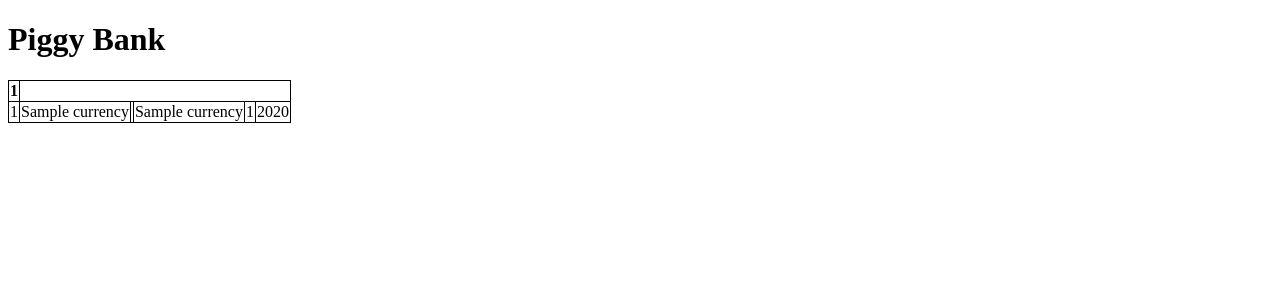
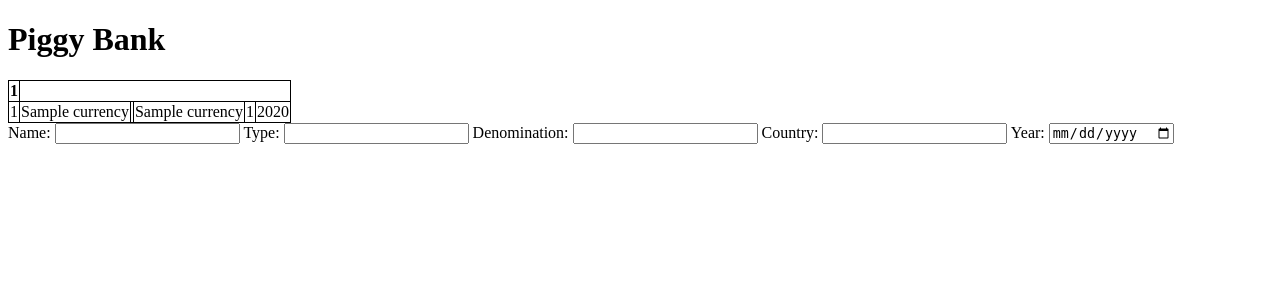
Before and after one commit to FLPL-Code-Club/piggy-bank, a PHP site: page / in a window 1280 px wide. Shown: the top 300 px of the page. Run offline with PHP 8.4, Linux system fonts and the light colour scheme; tables that the repository leaves empty or names only in its code hold one stand-in row (values such as "Sample post").

Commit message:
Testing Insert Query

```diff
--- /dev/null
+++ b/dollaz.php
@@ -0,0 +1,4 @@
+<?php
+$query="insert into piggybank (name, type, denomination, country, year) '".$_POST['name']."','".$_POST['type']."',".$_POST['denomination'].",'".$_POST['country']."',".$_POST['year'];
+echo $query
+ ?>
--- a/index.php
+++ b/index.php
@@ -44,5 +44,17 @@
 
 			?>
 		</table>
+		<form action="dollaz.php" method="post">
+			<label for="name">Name:</label>
+				<input type="text" name="name">
+			<label for="type">Type:</label>
+				<input type="text" name="type">
+			<label for="denomination">Denomination:</label>
+				<input type="number" name="denomination">
+			<label for="country">Country:</label>
+				<input type="text" name="country">
+			<label for="year">Year:</label>
+				<input type="date" name="year">
+		</form>
 	</body>
 </html>
```
